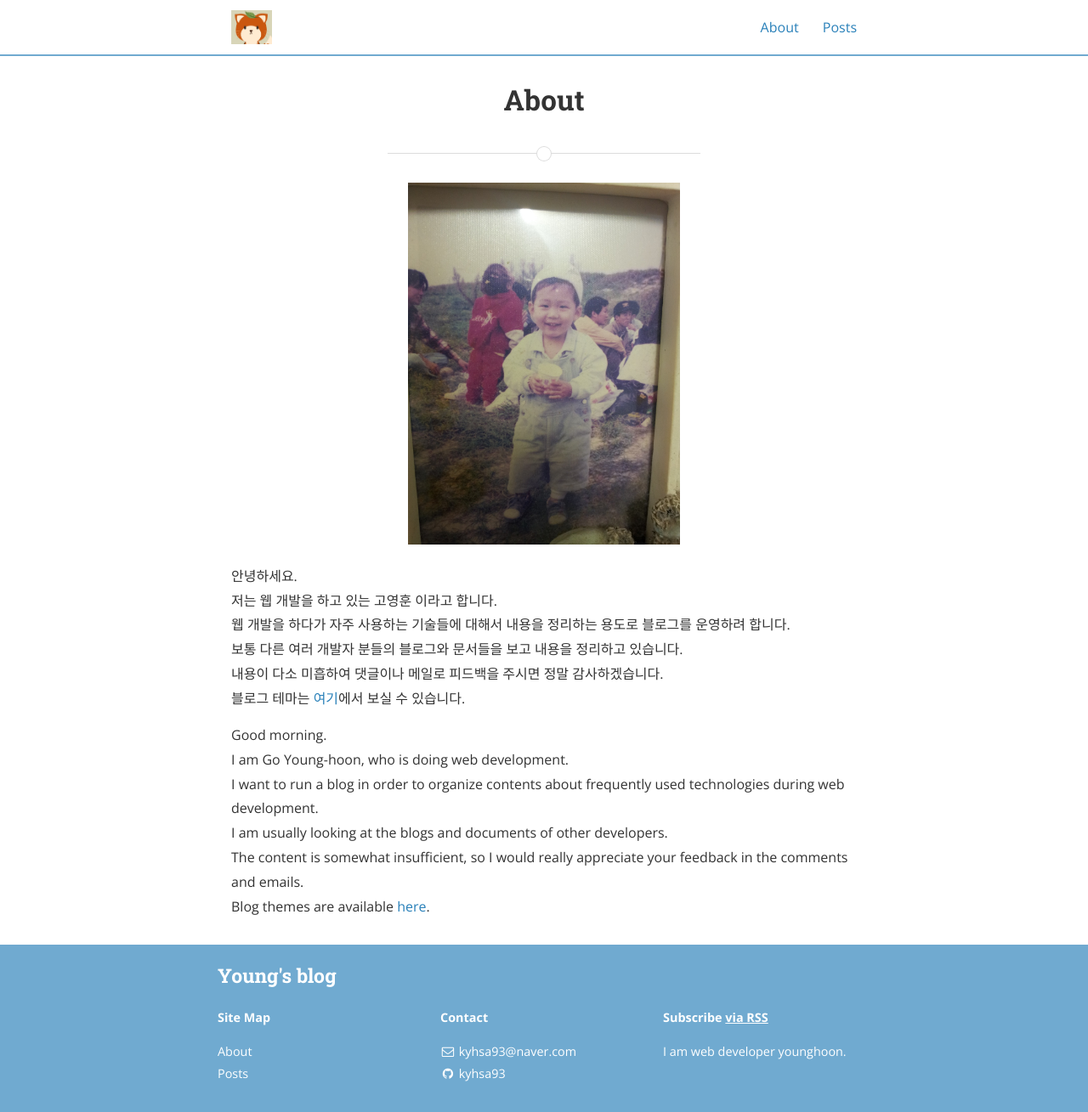
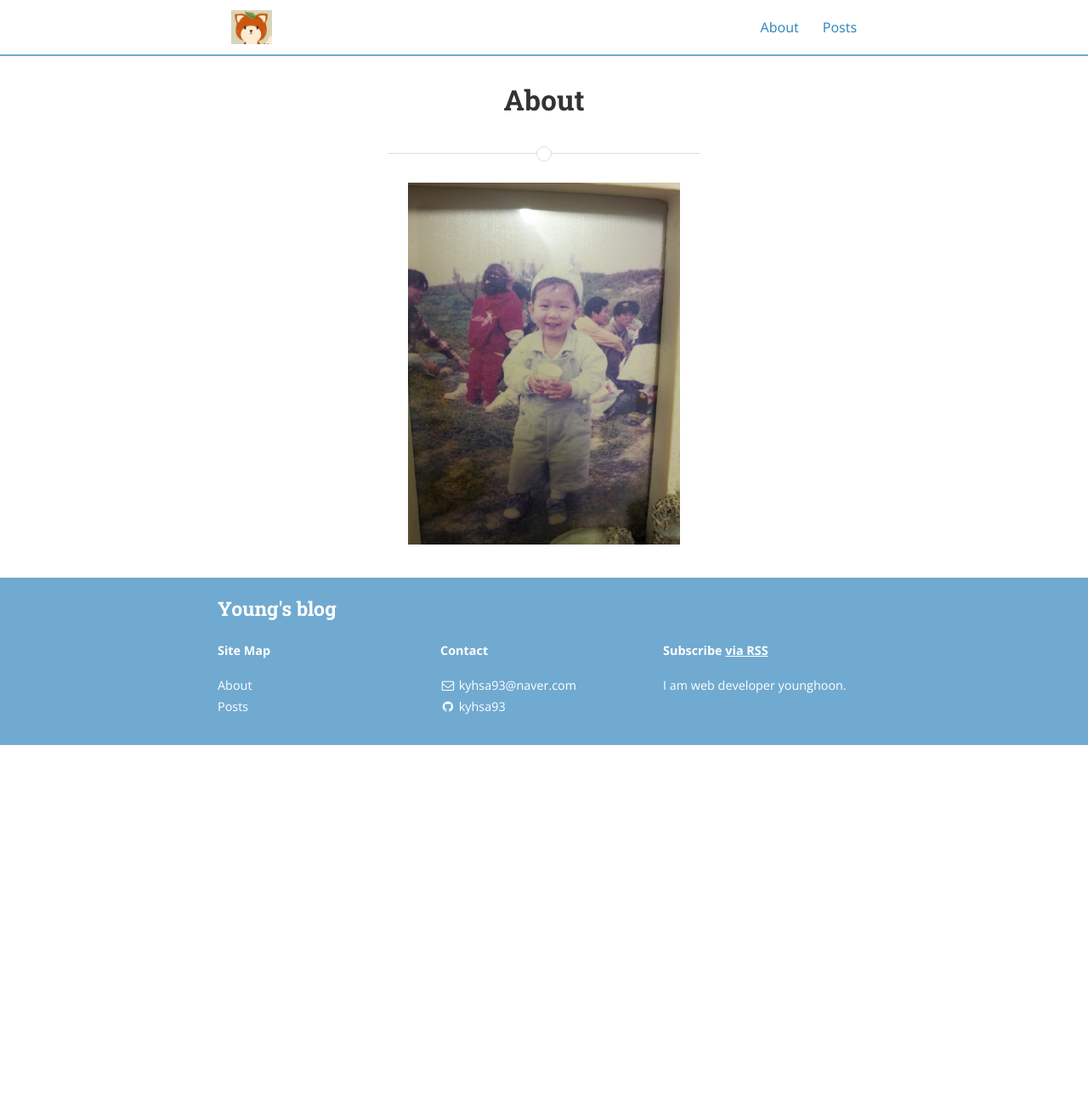
Before and after one commit to kyhsa93/kyhsa93.github.io, a Jekyll site: the page built from about.md, in a window 1280 px wide. Shown: the whole page at 85% size. Built offline with Jekyll 4.4.1, drawn with Linux system fonts in a browser that asks for light colours; nearby versions of some CDN libraries; after the commit the page ends 900 px from its top, so only the background shows below that.

Commit message:
Modify about

```diff
--- a/about.md
+++ b/about.md
@@ -6,7 +6,7 @@ permalink: /about/
 
 <img src="{{ site.baseurl }}/assets/profile-placeholder.gif" title="Profile Picture" class="profile">
 
-안녕하세요.<br>
+<!-- 안녕하세요.<br>
 저는 웹 개발을 하고 있는 고영훈 이라고 합니다.<br>
 웹 개발을 하다가 자주 사용하는 기술들에 대해서 내용을 정리하는 용도로 블로그를 운영하려 합니다.<br>
 보통 다른 여러 개발자 분들의 블로그와 문서들을 보고 내용을 정리하고 있습니다.<br>
@@ -18,7 +18,7 @@ I am Go Young-hoon, who is doing web development.<br>
 I want to run a blog in order to organize contents about frequently used technologies during web development.<br>
 I am usually looking at the blogs and documents of other developers.<br>
 The content is somewhat insufficient, so I would really appreciate your feedback in the comments and emails.<br>
-Blog themes are available [here](https://github.com/bencentra/centrarium).
+Blog themes are available [here](https://github.com/bencentra/centrarium). -->
 
 <!-- Centrarium is a custom theme for Jekyll, made by [Ben Centra][bencentra] for his own blog. He'd be humbled if you liked it enough to use it as well! Installation and configuration instructions can be found in the [GitHub repository](https://github.com/bencentra/centrarium).
 
```
